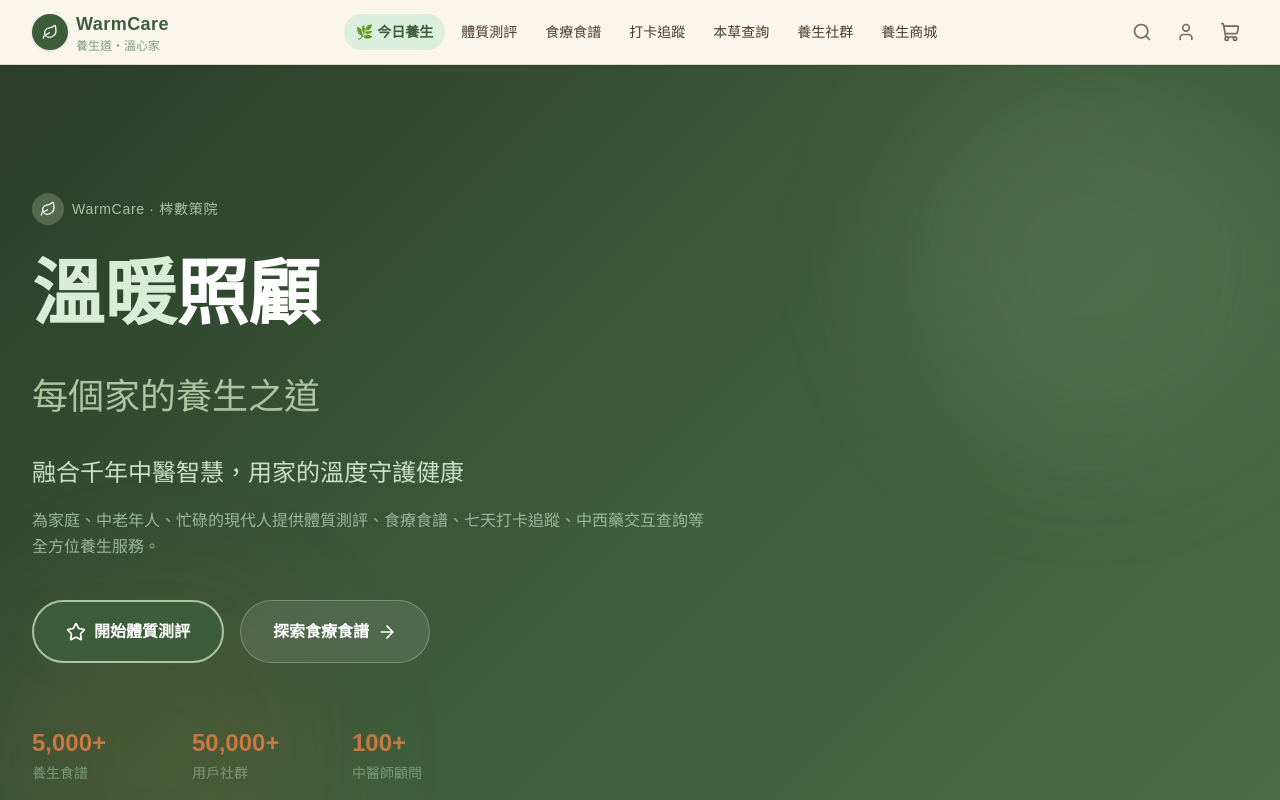
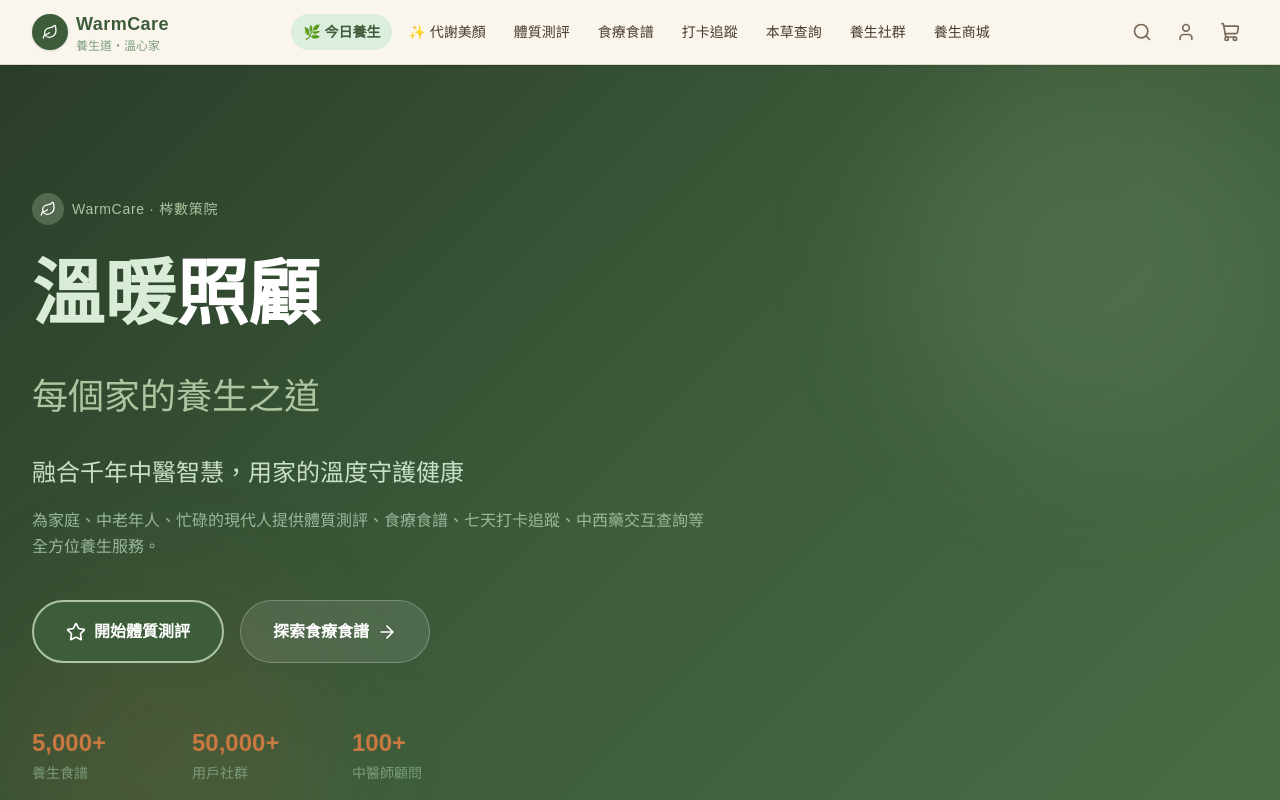
Before and after one commit to yuchen1114066/chain-strategy, a Next.js app: page / in a window 1280 px wide. Shown: the top 800 px of the page. Built offline with nearby package versions, Linux system fonts and the light colour scheme.

Commit message:
fix: restore 代謝美顏 link in navbar
https://claude.ai/code/session_01PhiErQi7aKncBtHBZi1HSU

```diff
--- a/src/components/Navbar.tsx
+++ b/src/components/Navbar.tsx
@@ -6,6 +6,7 @@ import { Menu, X, ShoppingCart, Search, User, Leaf } from "lucide-react";
 
 const navLinks = [
   { href: "/today", label: "🌿 今日養生", highlight: true },
+  { href: "/beauty", label: "✨ 代謝美顏" },
   { href: "/quiz", label: "體質測評" },
   { href: "/recipes", label: "食療食譜" },
   { href: "/tracking", label: "打卡追蹤" },
```
